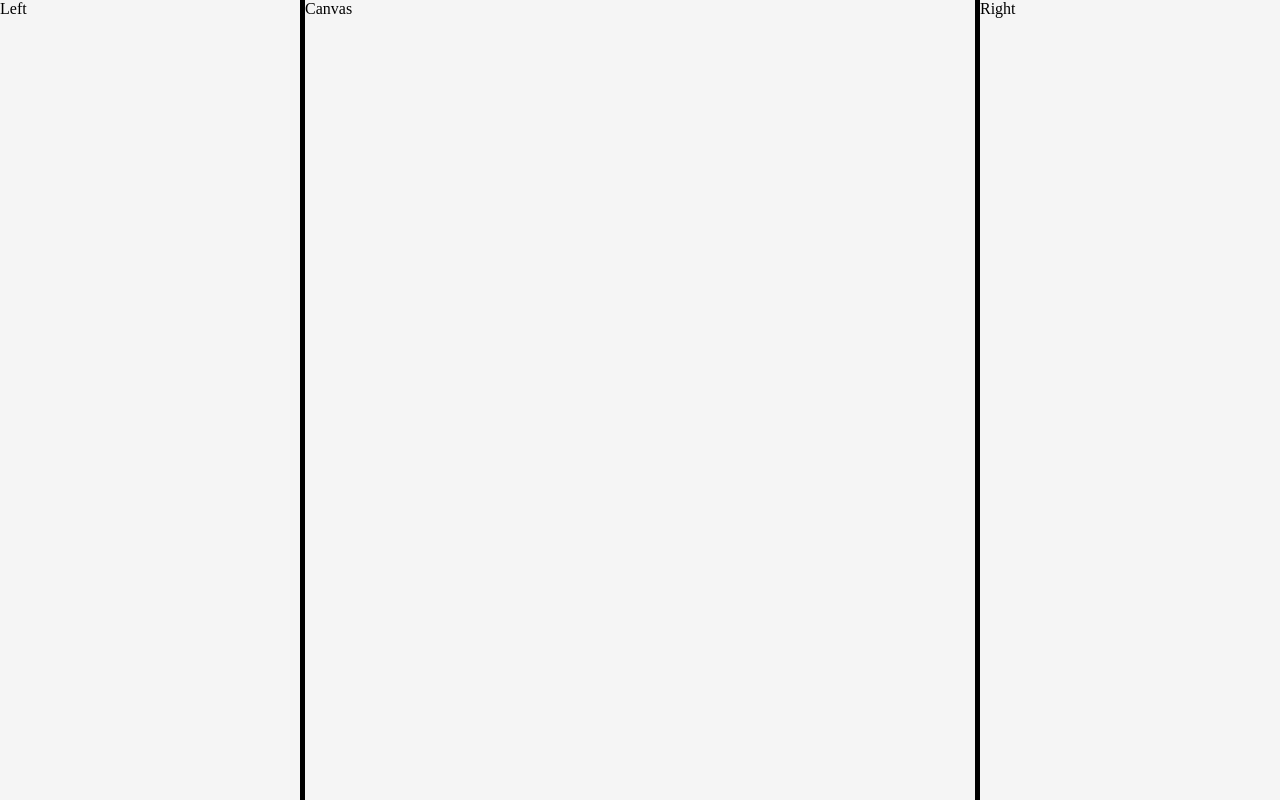
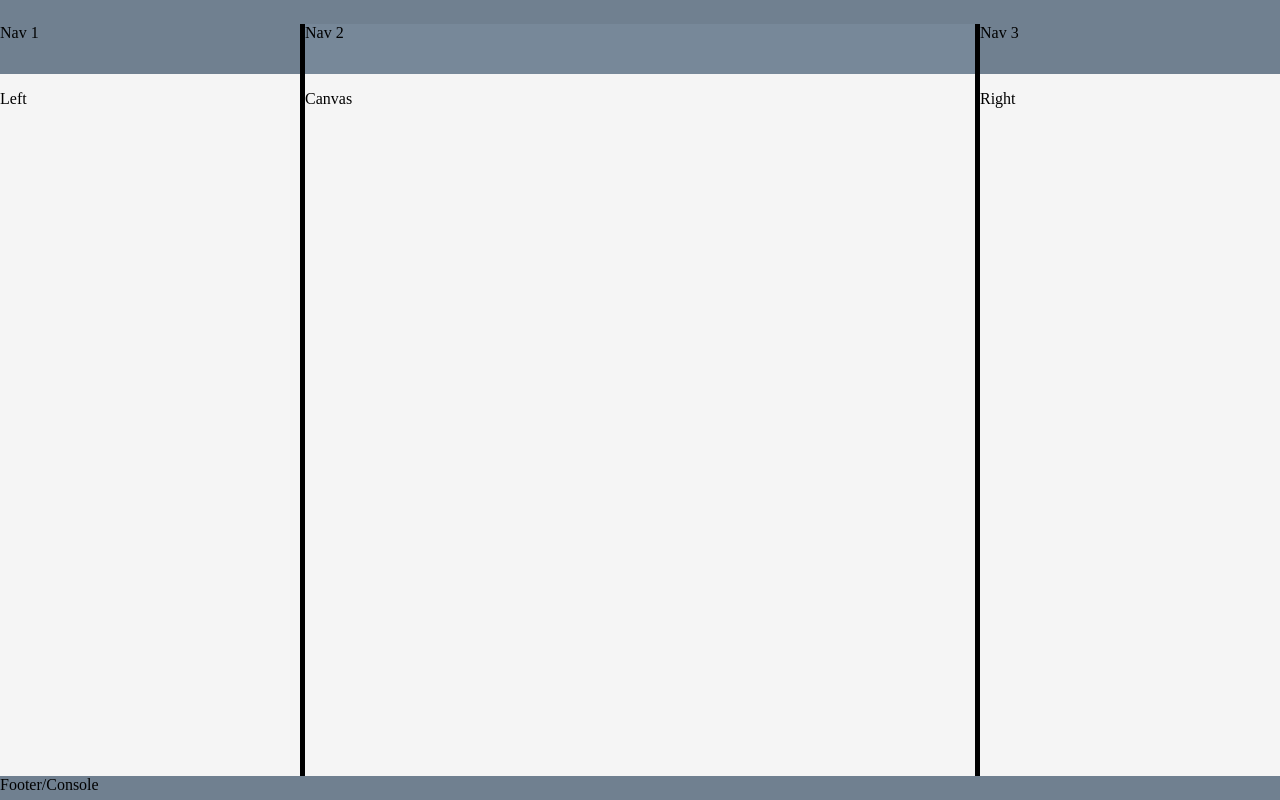
Before and after one commit to Ecdar/Ecdar-GUI-Web, a SvelteKit app: page / in a window 1280 px wide. Built offline with nearby package versions, Linux system fonts and the light colour scheme.

Commit message:
Implemented navigation bars
Created the skeleton of the navigation bars and made the sidebars and canvas resizable.

Big thanks to @NybyDK! Without their knowledge this would not be possible!

Co-Authored-By: Nyby <45389841+NybyDK@users.noreply.github.com>

```diff
--- a/src/routes/+layout.svelte
+++ b/src/routes/+layout.svelte
@@ -1,9 +1,8 @@
-
 <svelte:head>
 	<title>Ecdar</title>
 </svelte:head>
 
-<slot></slot>
+<slot />
 
 <style>
 	:global(*) {
@@ -13,5 +12,8 @@
 	:global(body) {
 		margin: 0;
 		padding: 0;
+		height: 100vh;
+		display: flex;
+		flex-flow: column;
 	}
 </style>
--- a/src/routes/+page.svelte
+++ b/src/routes/+page.svelte
@@ -23,8 +23,15 @@
 	}
 </script>
 
+<!-- Top navigation bar -->
+<nav id="main-nav"></nav>
 <main>
-	<div class="sidebar" style="flex-basis: {leftLength}px">Left</div>
+	<!-- Left side bar -->
+	<div class="sidebar" style="flex-basis: {leftLength}px">
+		<nav class="inner-nav1">Nav 1</nav>
+		<p>Left</p>
+	</div>
+	<!-- Left resize bar -->
 	<div
 		role="button"
 		id="leftresizer"
@@ -34,7 +41,12 @@
 			startExpand('left');
 		}}
 	/>
-	<div class="canvas">Canvas</div>
+	<!-- Canvas -->
+	<div class="canvas">
+		<nav class="inner-nav2">Nav 2</nav>
+		<p>Canvas</p>
+	</div>
+	<!-- Right resize bar -->
 	<div
 		role="button"
 		id="leftresizer"
@@ -44,19 +56,39 @@
 			startExpand('right');
 		}}
 	/>
-	<div class="sidebar" style="flex-basis: {rightLength}px">Right</div>
+	<!-- Right side bar -->
+	<div class="sidebar" style="flex-basis: {rightLength}px">
+		<nav class="inner-nav3">Nav 3</nav>
+		<p>Right</p>
+	</div>
 </main>
+<!-- Footer component -->
+<footer>Footer/Console</footer>
 
 <svelte:document on:pointermove={resize} on:pointerup|passive={stopExpand} />
 
 <style>
+	nav {
+		height: 50px;
+		background-color: slategrey;
+	}
+
+	#main-nav {
+		height: 25px;
+	}
+
 	main {
 		display: flex;
-		height: 100vh;
+		height: 100%;
 	}
 
-	main div {
-		height: 100%;
+	.inner-nav1,
+	.inner-nav3 {
+		background-color: slategrey;
+	}
+
+	.inner-nav2 {
+		background-color: lightslategrey;
 	}
 
 	.sidebar {
@@ -74,4 +106,9 @@
 		background-color: whitesmoke;
 		flex-grow: 1;
 	}
+
+	footer {
+		height: 25px;
+		background-color: slategrey;
+	}
 </style>
```
